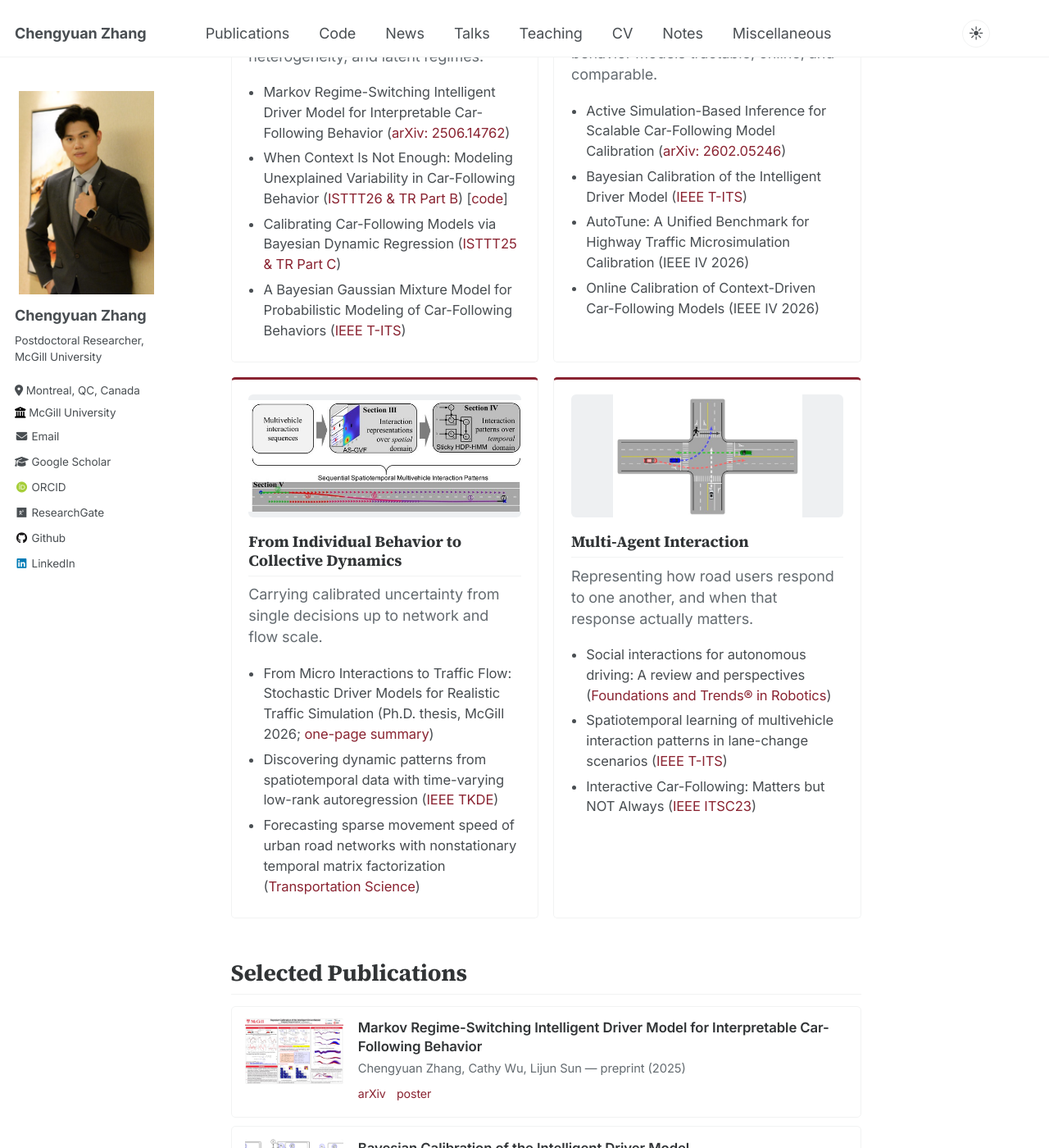
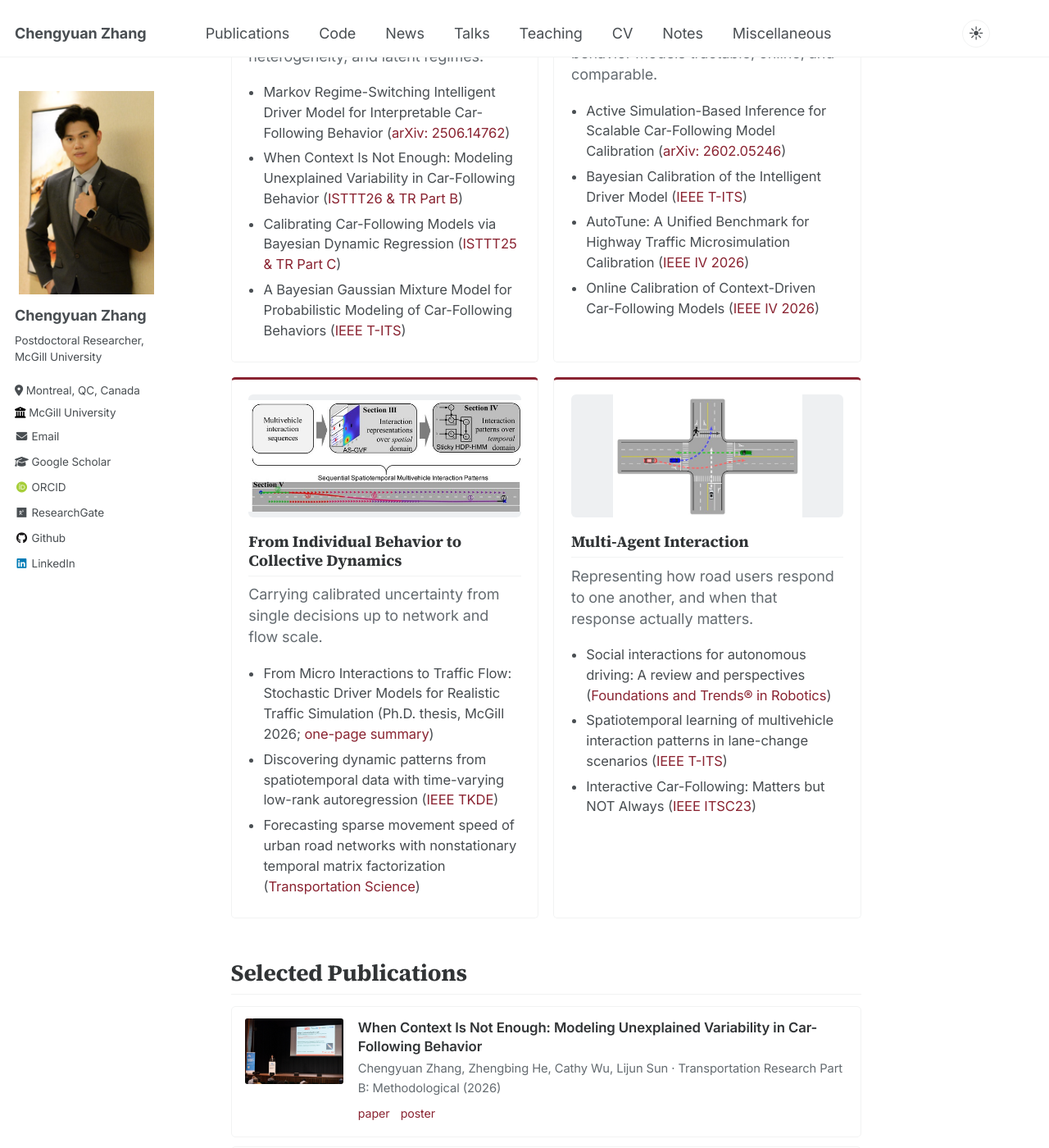
Before and after one commit to Chengyuan-Zhang/chengyuan-zhang.github.io, a Jekyll site: the page built from _pages/about.md, in a window 1280 px wide and 1400 px high, scrolled down 1307 px. Shown: the whole window at 82% size. Built offline with Jekyll 4.4.1, drawn with Linux system fonts in a browser that asks for light colours; some web fonts are replaced; comment, search, counter and statistics services are not loaded.

Commit message:
Update homepage publication links and correct Markov image

```diff
--- a/_pages/about.md
+++ b/_pages/about.md
@@ -58,7 +58,7 @@
 <p class="research-card__lead">Treating variability as structure to be modeled: memory, individual heterogeneity, and latent regimes.</p>
 
 - Markov Regime-Switching Intelligent Driver Model for Interpretable Car-Following Behavior ([arXiv: 2506.14762](https://arxiv.org/abs/2506.14762))
-- When Context Is Not Enough: Modeling Unexplained Variability in Car-Following Behavior ([ISTTT26 & TR Part B](https://doi.org/10.1016/j.trb.2026.103588)) [[code](https://github.com/Chengyuan-Zhang/ISTTT26-When-Context-Is-Not-Enough)]
+- When Context Is Not Enough: Modeling Unexplained Variability in Car-Following Behavior ([ISTTT26 & TR Part B](https://doi.org/10.1016/j.trb.2026.103588))
 - Calibrating Car-Following Models via Bayesian Dynamic Regression ([ISTTT25 & TR Part C](https://doi.org/10.1016/j.trc.2024.104719))
 - A Bayesian Gaussian Mixture Model for Probabilistic Modeling of Car-Following Behaviors ([IEEE T-ITS](https://ieeexplore.ieee.org/document/10337758))
 </div>
@@ -71,8 +71,8 @@
 
 - Active Simulation-Based Inference for Scalable Car-Following Model Calibration ([arXiv: 2602.05246](https://arxiv.org/abs/2602.05246))
 - Bayesian Calibration of the Intelligent Driver Model ([IEEE T-ITS](https://ieeexplore.ieee.org/document/10415310))
-- AutoTune: A Unified Benchmark for Highway Traffic Microsimulation Calibration (IEEE IV 2026)
-- Online Calibration of Context-Driven Car-Following Models (IEEE IV 2026)
+- AutoTune: A Unified Benchmark for Highway Traffic Microsimulation Calibration ([IEEE IV 2026](https://ieeexplore.ieee.org/document/11624093))
+- Online Calibration of Context-Driven Car-Following Models ([IEEE IV 2026](https://ieeexplore.ieee.org/document/11623892))
 </div>
 
 <div class="research-card" markdown="1">
@@ -103,7 +103,19 @@
 ------
 
 <div class="pub-item">
-  <img class="pub-item__thumb" src="{{ '/images/MA-IDM.jpg' | relative_url }}" alt="Markov Regime-Switching IDM" loading="lazy" width="700" height="467">
+  <img class="pub-item__thumb" src="{{ '/images/ISTTT26_2.jpg' | relative_url }}" alt="Presentation of When Context Is Not Enough at ISTTT26" loading="lazy" width="1600" height="1067">
+  <div class="pub-item__body">
+    <a class="pub-item__title" href="https://doi.org/10.1016/j.trb.2026.103588">When Context Is Not Enough: Modeling Unexplained Variability in Car-Following Behavior</a>
+    <span class="pub-item__venue">Chengyuan Zhang, Zhengbing He, Cathy Wu, Lijun Sun · Transportation Research Part B: Methodological (2026)</span>
+    <span class="pub-item__links">
+      <a href="https://doi.org/10.1016/j.trb.2026.103588">paper</a>
+      <a href="{{ '/files/TRB2026_Nonstationary.pdf' | relative_url }}">poster</a>
+    </span>
+  </div>
+</div>
+
+<div class="pub-item">
+  <img class="pub-item__thumb" src="{{ '/images/blogs/FHMM-IDM_concepts.jpg' | relative_url }}" alt="Markov regime switching in driving behavior and traffic scenarios" loading="lazy" width="1166" height="491" style="object-fit: contain;">
   <div class="pub-item__body">
     <a class="pub-item__title" href="https://arxiv.org/abs/2506.14762">Markov Regime-Switching Intelligent Driver Model for Interpretable Car-Following Behavior</a>
     <span class="pub-item__venue">Chengyuan Zhang, Cathy Wu, Lijun Sun — preprint (2025)</span>
```
